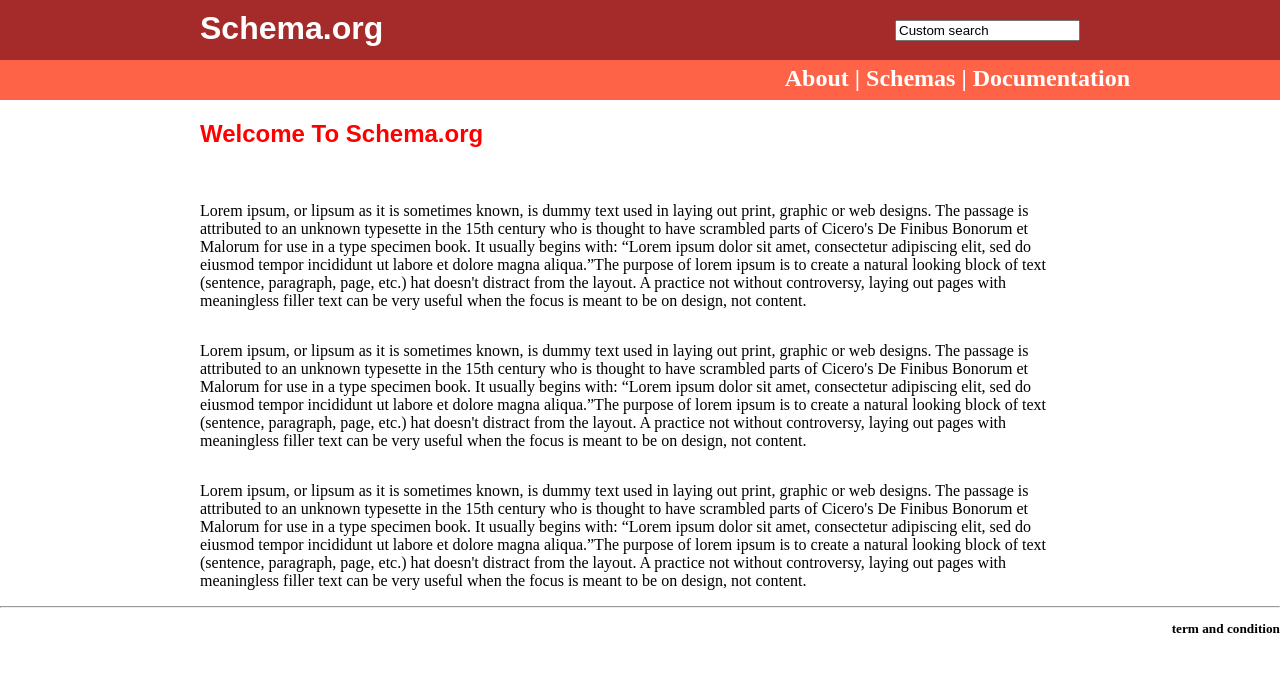
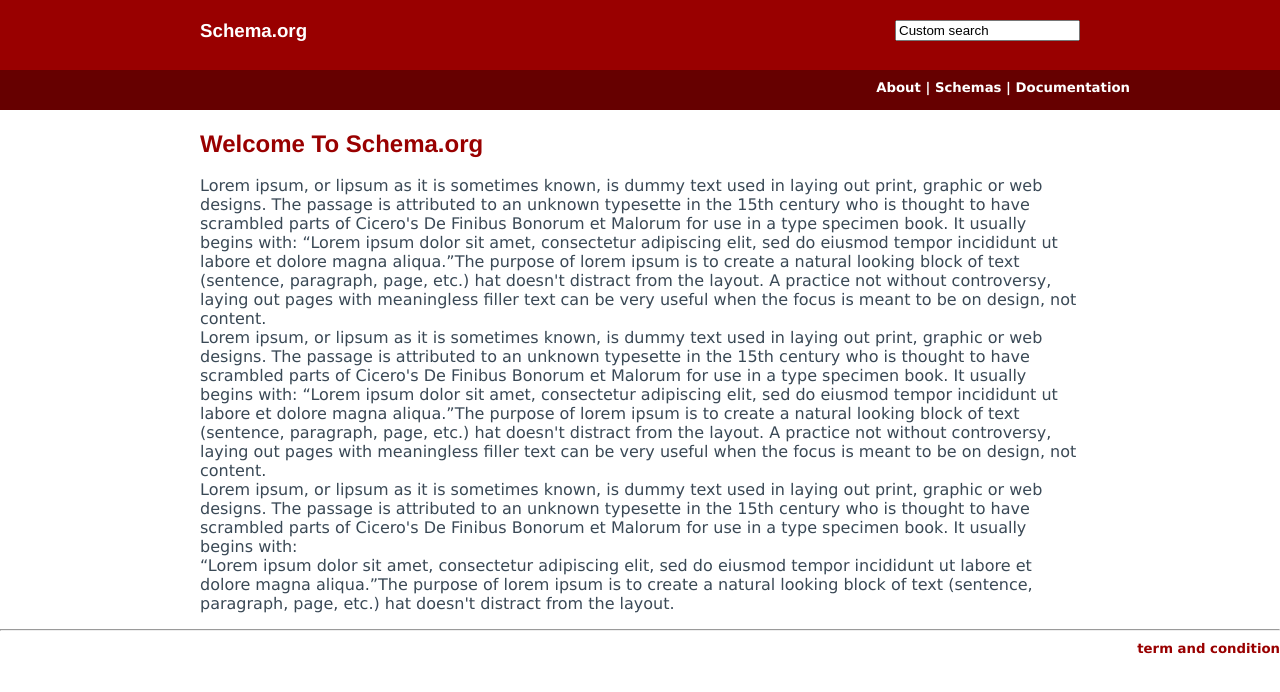
Before and after one commit to jahangirzaib/schema.org_mockup, a plain HTML site: page index.html in a window 1280 px wide. Drawn offline with Linux system fonts and the light colour scheme.

Commit message:
[chore]:update fonts,colors,title..

```diff
--- a/index.html
+++ b/index.html
@@ -1,6 +1,6 @@
 <html>
 <head>
-   <title>Coursera</title>
+   <title>Schema</title>
    <link rel="stylesheet" href="style.css">
 
 </head>
@@ -8,15 +8,15 @@
 
 <header>
 
-<h1 class="schema">Schema.org</h1>
+<h3 class="schema">Schema.org</h3>
 <input class="search" value="Custom search" placeholder="text">
 
 </header>
 
 <nav>
 
-<h2 class="button"> About | Schemas | Documentation</h2>
-</h2>
+<h5 class="button"> About | Schemas | Documentation</h5>
+
 
 </nav>
 
@@ -49,10 +49,7 @@
   laying out pages with meaningless filler text can be
   very useful when the focus is meant to be on design,
    not content.
-</p>
-
-<p>
-
+<br>
     Lorem ipsum, or lipsum as it is sometimes known,
      is dummy text used in laying out print,
      graphic or web designs.
@@ -74,9 +71,7 @@
   laying out pages with meaningless filler text can be
   very useful when the focus is meant to be on design,
    not content.
-</p>
-
-<p>
+<br>
 
     Lorem ipsum, or lipsum as it is sometimes known,
      is dummy text used in laying out print,
@@ -87,7 +82,7 @@
        have scrambled parts of Cicero's
        De Finibus Bonorum et Malorum for use
         in a type specimen book. It usually begins with:
-
+<br>
 “Lorem ipsum dolor sit amet,
  consectetur adipiscing elit,
   sed do eiusmod tempor incididunt ut labore et
@@ -95,25 +90,13 @@
    is to create a natural
  looking block of text (sentence, paragraph, page, etc.)
  hat doesn't distract from the layout.
-  A practice not without controversy,
-  laying out pages with meaningless filler text can be
-  very useful when the focus is meant to be on design,
-   not content.
+
 </p>
 
 </div>
 
 <hr>
-<h5> term and condition</h3>
-
-
-
-
-
-
-
-
-
+<h5> term and condition</h5>
 
 
 </body>
--- a/style.css
+++ b/style.css
@@ -6,9 +6,9 @@
 
 header
 {
-    background-color: brown;
+    background-color:#990000;
 width: 100%;
-height: 80px;
+height: 90px;
 
 
 }
@@ -17,10 +17,10 @@
 
 
     color: white;
-    font-family: Arial, Helvetica, sans-serif;
+    font-family: Helvetica, Arial, sans-serif;;
 
     float: left;
-    margin-top: 10;
+    margin-top: 20;
     margin-left: 200;
 
 }
@@ -36,7 +36,7 @@
   {
       width: 100%;
       height: 40px;
-      background-color: tomato;
+      background-color:#660000;
 
         margin-top: -20;
   }
@@ -46,26 +46,31 @@
     float: right;
     margin-right: 150;
     color: white;
-    /* padding-bottom: 100; */
-    margin-top: 5;
+    font-family: "Lucida Grande", "Lucida Sans Unicode", Verdana, Tahoma, Arial, sans-serif;;
+    margin-top: 10;
   }
   .wel
   {
-      color: red;
+      color:#990000;
       margin-left: 200;
-      font-family: Arial, Helvetica, sans-serif;
-
+      font-family: Helvetica, Arial, sans-serif;
+      margin-bottom: 100px;
   }
   p
   {
       margin-left: 200;
       float:left;
       margin-right: 200;
+      margin-top: -100;
+      font-family: "Lucida Grande", "Lucida Sans Unicode", Verdana, Tahoma, Arial, sans-serif;;
+      color: #3a4956;
 
   }
-
-  h5{
+h5
+  {
 
     float: right;
-    margin-top: 5;
+    margin-top: 2;
+    color: #990000;
+    font-family: "Lucida Grande", "Lucida Sans Unicode", Verdana, Tahoma, Arial, sans-serif;;
   }
```
